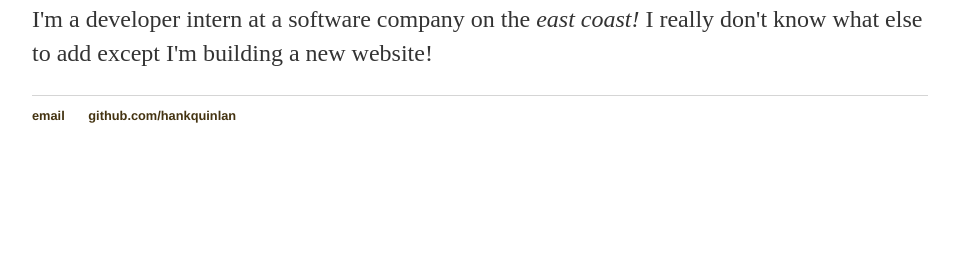
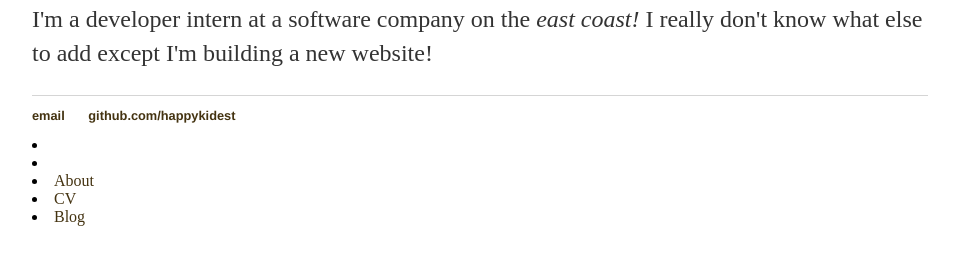
Before and after one commit to happykidest/happykidest.github.io, a Jekyll site: the page built from index.html, in a window 1280 px wide. Shown: the part 194-459 px from the top of the page, without its empty margins (160-1113 px from the left). Built offline with Jekyll 4.4.1, drawn with Linux system fonts in a browser that asks for light colours.

Commit message:
Update default.html

```diff
--- a/_layouts/default.html
+++ b/_layouts/default.html
@@ -21,9 +21,23 @@
 			</div><!-- /.container -->
 			<footer>
 	    		<ul>
-	        		<li><a href="mailto:hankquinlanhub@gmail.com">email</a></li>
-	        		<li><a href="https://github.com/hankquinlan">github.com/hankquinlan</a></li>
+	        		<li><a href="mailto:happykidest@gmail.com">email</a></li>
+	        		<li><a href="https://github.com/happykidest">github.com/happykidest</a></li>
 				</ul>
 			</footer>
 		</body>
 	</html>
+
+<!DOCTYPE html>
+	<html>
+		<head>
+			<title>{{ page.title}}</title>
+			<link rel= "stylesheet" type="text/css" href="/css/main.css">
+		<head>
+		<body>
+			<nav>
+			<u1>
+				<li><a href= "/" Home</a><li>
+				<li><a href=" /about">About</a></li>
+				<li><a href="/cv">CV</a></li>
+				<li><a href="/blog">Blog</a>
```
